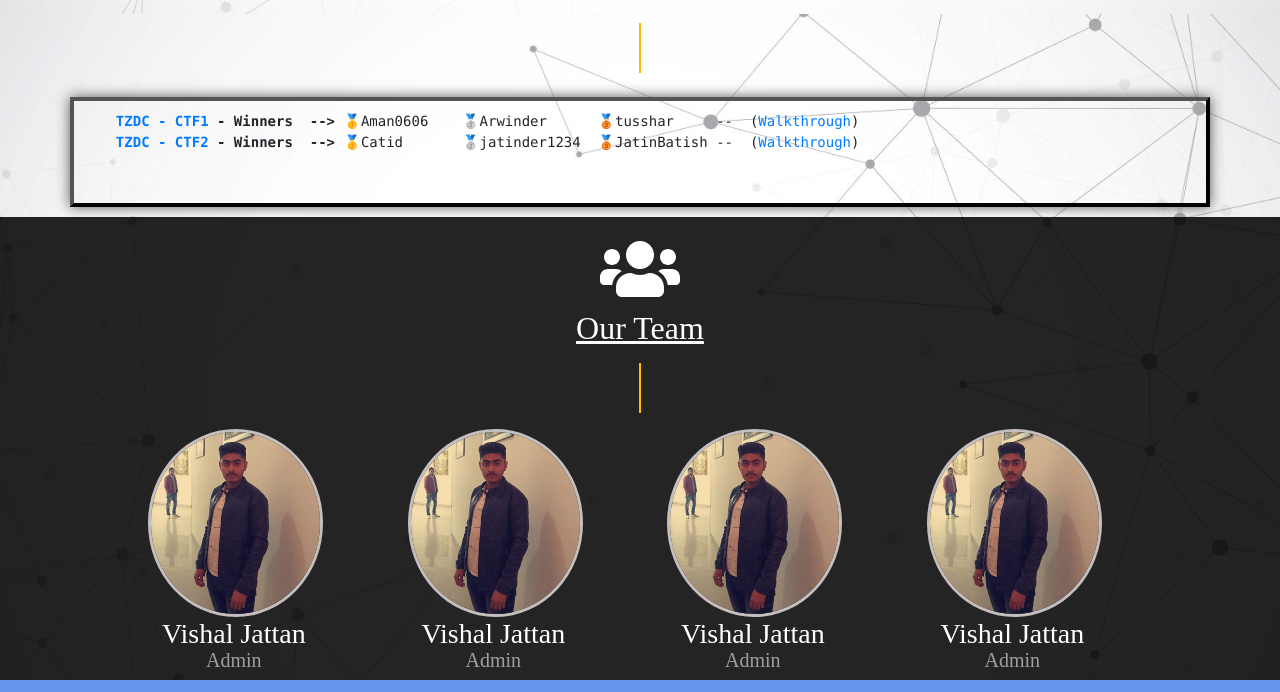
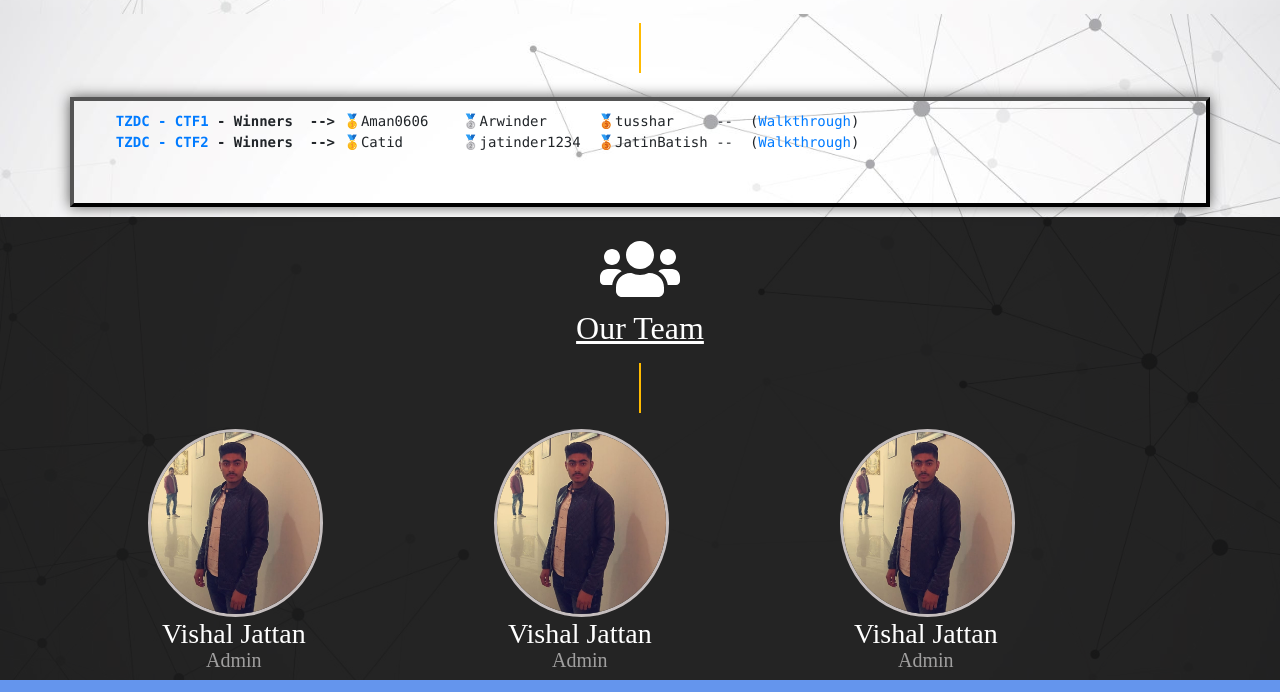
Before and after one commit to SonicWarrior1/zeroday, a plain HTML site: page index.html in a window 1280 px wide. Shown: the part 2386-3078 px from the top of the page. Drawn offline with nearby package versions, Linux system fonts and the light colour scheme.

Commit message:
Update index.html

```diff
--- a/index.html
+++ b/index.html
@@ -211,19 +211,6 @@ Our first ctf was based on concepts taught in previous classes.
                 <h5 style="color: rgb(160, 159, 159);">Admin</h5>
                 </div>
             </div>
-            <div class="col">
-              <div class="head-container">
-                <img src="pics/vishalDP.jpg" alt="Avatar" class="image">
-                <div class="overlay">
-                  <a href="https://instagram.com/thezeroday.pup" class="icon" target="_blank">
-                  <i class="fab fa-instagram"></i></a>
-                </div>
-              </div>
-              <div id="head-text">
-                <h3>Vishal Jattan</h3>
-                <h5 style="color: rgb(160, 159, 159);">Admin</h5>
-                </div>
-            </div>
           </div>
         </div>
       </section>
```
